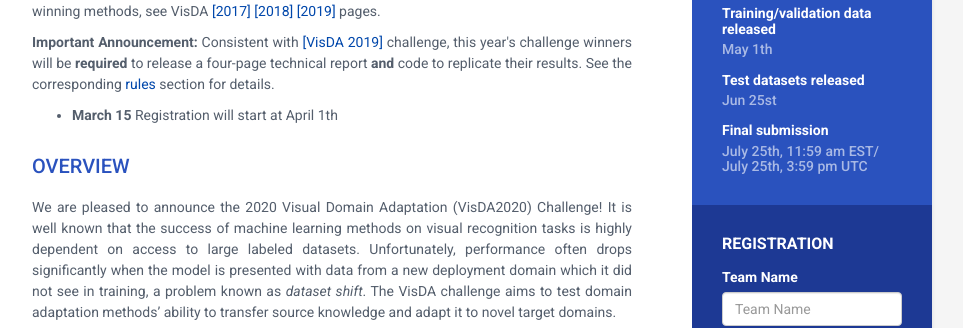
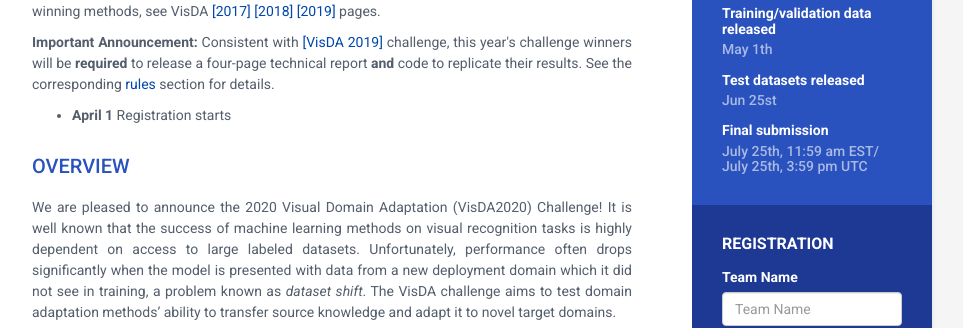
Before and after one commit to VisionLearningGroup/VisionLearningGroup.github.io, a Jekyll site: the page built from visda-2020/index.html, in a window 1280 px wide and 900 px high. Shown: the part 440-768 px from the top of the window, without its empty margins (188-1151 px from the left). Built offline with Jekyll 4.4.1, drawn with Linux system fonts in a browser that asks for light colours.

Commit message:
Update index.html
Registration starts

```diff
--- a/visda-2020/index.html
+++ b/visda-2020/index.html
@@ -36,7 +36,7 @@
 		See the corresponding <a href="#faq">rules</a> section for details. </p>
 
 	<ul>
-		<li><b> March 15</b> Registration will start at April 1th</li>
+		<li><b> April 1</b> Registration starts</li>
 	</ul>
 
 	</br>
```
